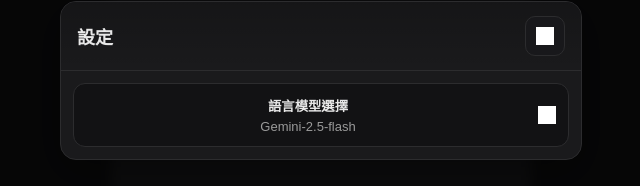
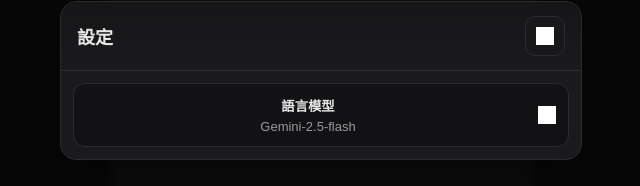
Before and after one commit to jun870805/luma-nova-frontend-web, a React (Vite) app: page /#/ in a window 1280 px wide. Both pictures are taken after a click on the button 814 px from the left and 34 px from the top of the page. Shown: the part 320-506 px from the top of the page, without its empty margins (319-959 px from the left). Built offline with nearby package versions, Linux system fonts and the light colour scheme; grey boxes are pictures that could not be loaded.

Commit message:
feat: Change setting name

```diff
--- a/src/components/settings/index.tsx
+++ b/src/components/settings/index.tsx
@@ -30,7 +30,7 @@ export default function SettingsModal({ onClose }: Props) {
           <div className={styles.list}>
             <button className={styles.item} onClick={() => setPage('model')}>
               <div className={styles.itemMain}>
-                <div className={styles.itemTitle}>語言模型選擇</div>
+                <div className={styles.itemTitle}>語言模型</div>
                 <div className={styles.itemSub}>
                   {MODEL_OPTIONS.find(o => o.key === sel)?.label}
                 </div>
```
